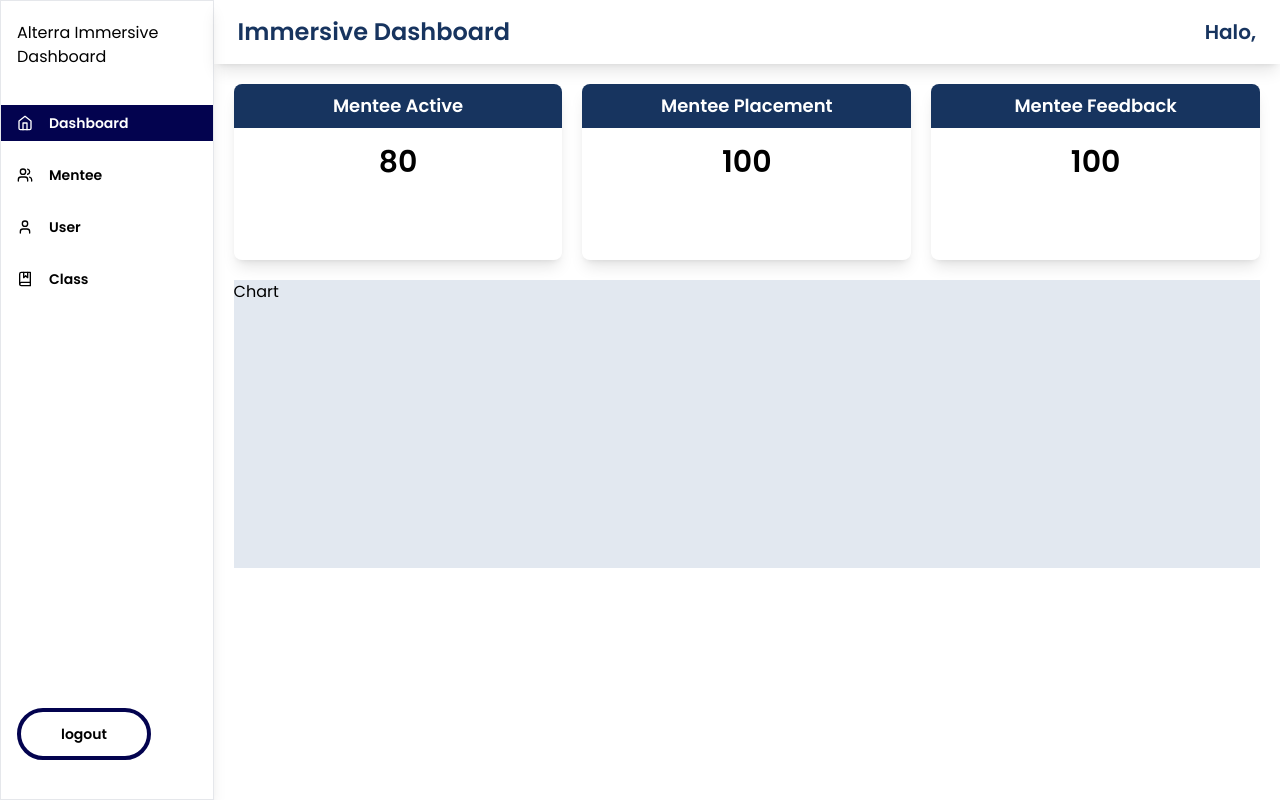
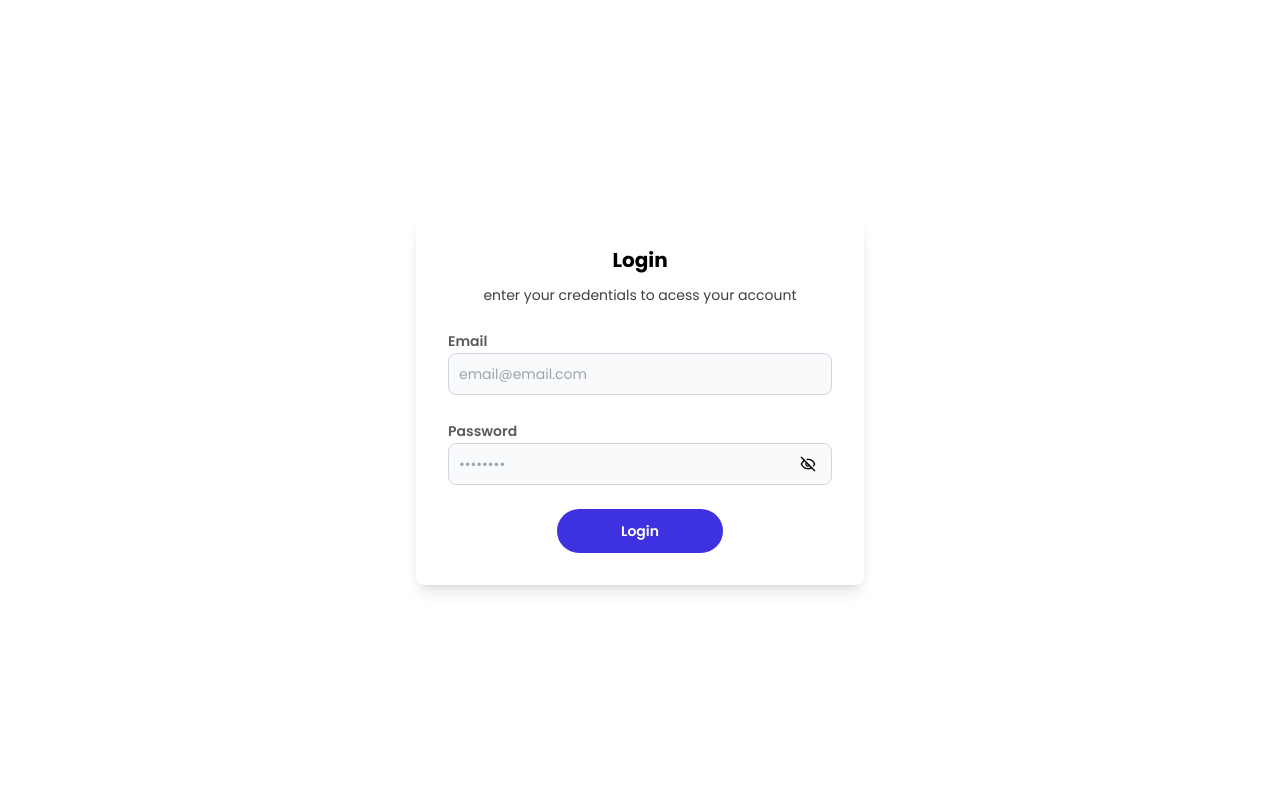
Before and after one commit to Immersive-Dash/fe-web, a React (Vite) app: page /login in a window 1280 px wide. Before the commit this address led to /dashboard. Built offline with nearby package versions, Linux system fonts and the light colour scheme; no server answers; sample sign-in values are in the browser's storage.

Commit message:
feat: add login

```diff
--- a/package.json
+++ b/package.json
@@ -11,7 +11,9 @@
   },
   "dependencies": {
     "@reduxjs/toolkit": "^1.9.5",
+    "@types/js-cookie": "^3.0.3",
     "axios": "^1.5.0",
+    "js-cookie": "^3.0.5",
     "react": "^18.2.0",
     "react-dom": "^18.2.0",
     "react-hot-toast": "^2.4.1",
--- a/src/components/sidebar/sidebar.tsx
+++ b/src/components/sidebar/sidebar.tsx
@@ -1,6 +1,7 @@
 import { Link, useLocation, useNavigate } from "react-router-dom"
 import { LuHome, LuUsers, LuUser, LuBookMarked } from 'react-icons/lu'
 import { useEffect } from "react";
+import Cookies from "js-cookie"
 const Sidebar = () => {
     const location = useLocation();
     const sideLink = [{
@@ -32,7 +33,7 @@ const Sidebar = () => {
     const getItem: any = localStorage.getItem('account')
     const data = JSON.parse(getItem)
     useEffect(() => {
-        if (!localStorage.getItem('account')) {
+        if (!Cookies.get('account')) {
             navigate('/login')
         }
     }, [])
--- a/src/pages/login/login.tsx
+++ b/src/pages/login/login.tsx
@@ -2,35 +2,41 @@ import axios from "axios"
 import { useEffect, useState } from "react"
 import { useNavigate } from "react-router-dom"
 import Spinner from "../../components/spinner/spinner"
-
+import { toast } from "react-hot-toast"
+import Cookies from "js-cookie"
+import { LuEye, LuEyeOff } from "react-icons/lu"
 const Login = () => {
     const [email, setEmail] = useState('')
     const [password, setPassword] = useState('')
     const [status, setStatus] = useState(false)
     const navigate = useNavigate()
+    const [showPassword, setShowPassword] = useState(false);
 
     useEffect(() => {
-        if (localStorage.getItem('account')) {
+        if (Cookies.get('account')) {
             navigate('/dashboard')
         }
-    }, [])
+    }, [navigate])
 
-
-    const handleSubmit = () => {
+    const handleSubmit = (e: any) => {
+        e.preventDefault()
         setTimeout(() => {
-            axios.post('https://62c3aad4876c4700f540123e.mockapi.io/login', {
+            axios.post(`${import.meta.env.VITE_BASE_URL}/login`, {
                 email: email,
                 password: password
             })
                 .then((response) => {
-                    if (response.status === 201) {
+                    if (response.status === 200) {
                         navigate('/dashboard')
+                        toast.success("Login Berhasil")
                         setStatus(false)
-                        localStorage.setItem('account', JSON.stringify(response.data))
+                        Cookies.set('account', JSON.stringify(response.data.data), { expires: 1 / 24 })
                     }
                 })
                 .catch((error) => {
-                    console.log(error)
+                    if (error.response.status === 500) {
+                        toast.error('email atau password salah')
+                    }
                     setStatus(false)
                 })
         }, 500);
@@ -45,21 +51,39 @@ const Login = () => {
                             <h1 className="text-xl flex justify-center text-black font-bold leading-tight tracking-tightmd:text-2xl">
                                 Login
                             </h1>
-                            <p className="text-[12px] text-[#423E3E] text-center">enter your credentials to acess your account</p>
+                            <p className="text-sm text-[#423E3E] text-center">enter your credentials to acess your account</p>
                         </div>
-                        <div className="space-y-4 md:space-y-6">
+                        <form onSubmit={handleSubmit} className="space-y-4 md:space-y-6">
                             <div>
                                 <label className=" mb-2 text-sm font-semibold text-[#5d5c5c]">Email</label>
-                                <input type="email" onChange={(e) => setEmail(e.target.value)} name="email" className="bg-gray-50 border border-gray-300 text-gray-900 sm:text-sm rounded-lg focus:ring-primary-600 focus:border-primary-600 block w-full p-2.5" placeholder="email@email.com" required />
+                                <input type="email" onChange={(e) => setEmail(e.target.value)} value={email} name="email" autoComplete="off" className="bg-gray-50 border border-gray-300 text-gray-900 sm:text-sm rounded-lg focus:ring-primary-600 focus:border-primary-600 block w-full p-2.5" placeholder="email@email.com" required />
                             </div>
                             <div>
-                                <label className=" mb-2 text-sm font-semibold text-[#5d5c5c]">Password</label>
-                                <input type="password" onChange={(e) => setPassword(e.target.value)} name="password" className="bg-gray-50 border border-gray-300 text-gray-900 sm:text-sm rounded-lg focus:ring-primary-600 focus:border-primary-600 block w-full p-2.5" placeholder="••••••••" required />
+                                <label className="mb-2 text-sm font-semibold text-[#5d5c5c]">Password</label>
+                                <div className="relative">
+                                    <input
+                                        type={showPassword ? 'text' : 'password'}
+                                        onChange={(e) => setPassword(e.target.value)}
+                                        value={password}
+                                        name="password"
+                                        className="bg-gray-50 border border-gray-300 text-gray-900 sm:text-sm rounded-lg focus:ring-primary-600 focus:border-primary-600 block w-full p-2.5"
+                                        placeholder="••••••••"
+                                        required
+                                    />
+                                    <button
+                                        type="button"
+                                        className="absolute right-4 top-2/4 transform -translate-y-1/2 cursor-pointer"
+                                        onClick={() => setShowPassword(!showPassword)}
+                                    >
+                                        {showPassword ? <LuEye /> : <LuEyeOff />}
+                                    </button>
+                                </div>
                             </div>
+
                             <div className="flex justify-center">
-                                <button type="button" onClick={() => handleSubmit()} className="font-semibold text-white bg-[#3E31DF] hover:bg-[#03034F] rounded-full text-sm px-16 py-3 text-center">{status ? <Spinner /> : "Login"}</button>
+                                <button type="submit" className="font-semibold text-white bg-[#3E31DF] hover:bg-[#03034F] rounded-full text-sm px-16 py-3 text-center">{status ? <Spinner /> : "Login"}</button>
                             </div>
-                        </div>
+                        </form>
                     </div>
                 </div>
             </div>
```
Also changed, not shown: 2 other files (tests, documents, lock files or other folders).
